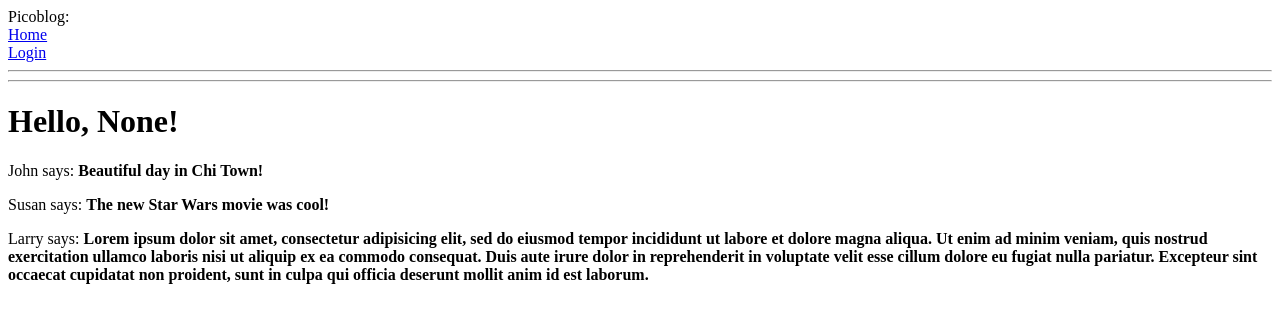
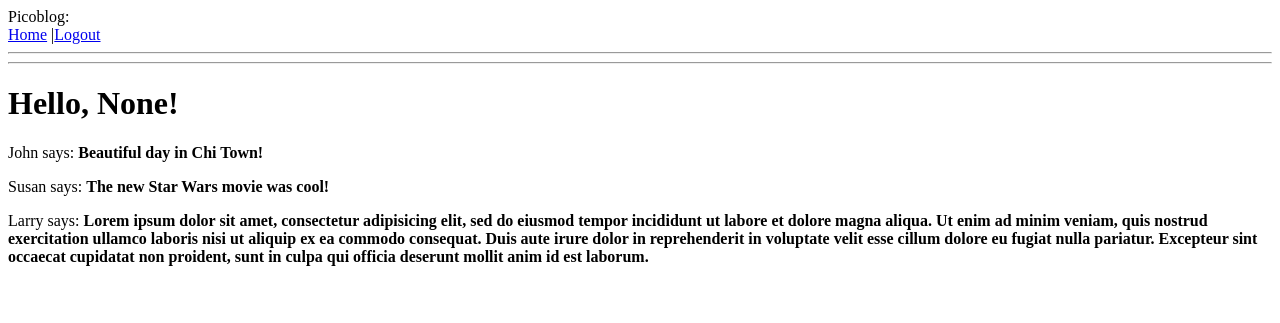
Before and after one commit to samcheck/FlaskMicroblog, a Flask app: page / in a window 1280 px wide. Shown: the top 323 px of the page. Run offline with Flask 2, Linux system fonts and the light colour scheme; a user stored in the database is signed in.

Commit message:
adding logout wrapper

```diff
--- a/app/templates/base.html
+++ b/app/templates/base.html
@@ -8,8 +8,10 @@
     </head>
     <body>
         <div>Picoblog:<br>
-            <a href="/index">Home</a><br>
-            <a href="/login">Login</a>
+            <a href="{{ url_for('index') }}">Home</a>
+            {% if g.user.is_authenticated %}
+            |<a href="{{ url_for('logout') }}">Logout</a>
+            {% endif %}
         </div>
         <hr>
         {% with messages = get_flashed_messages() %}
```
